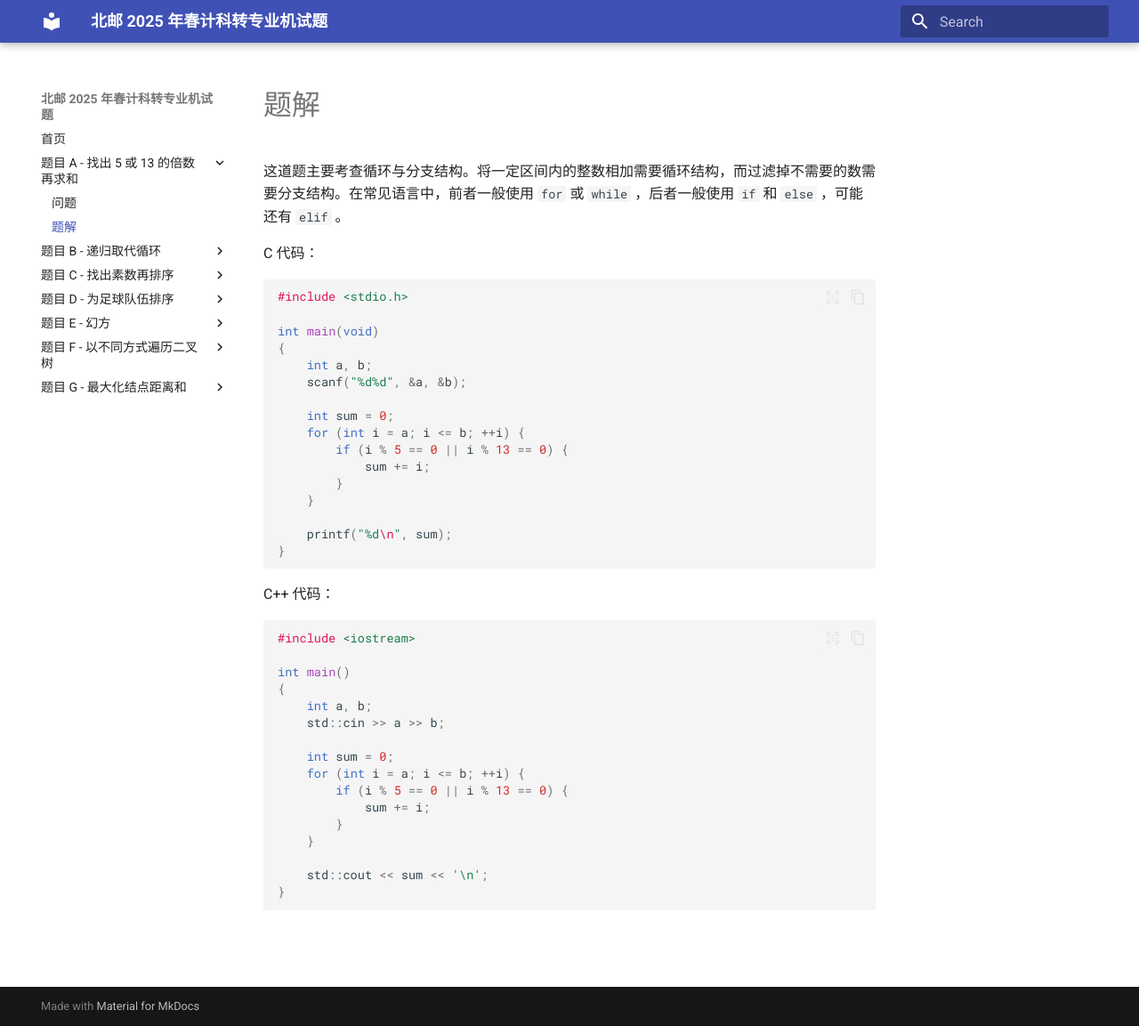
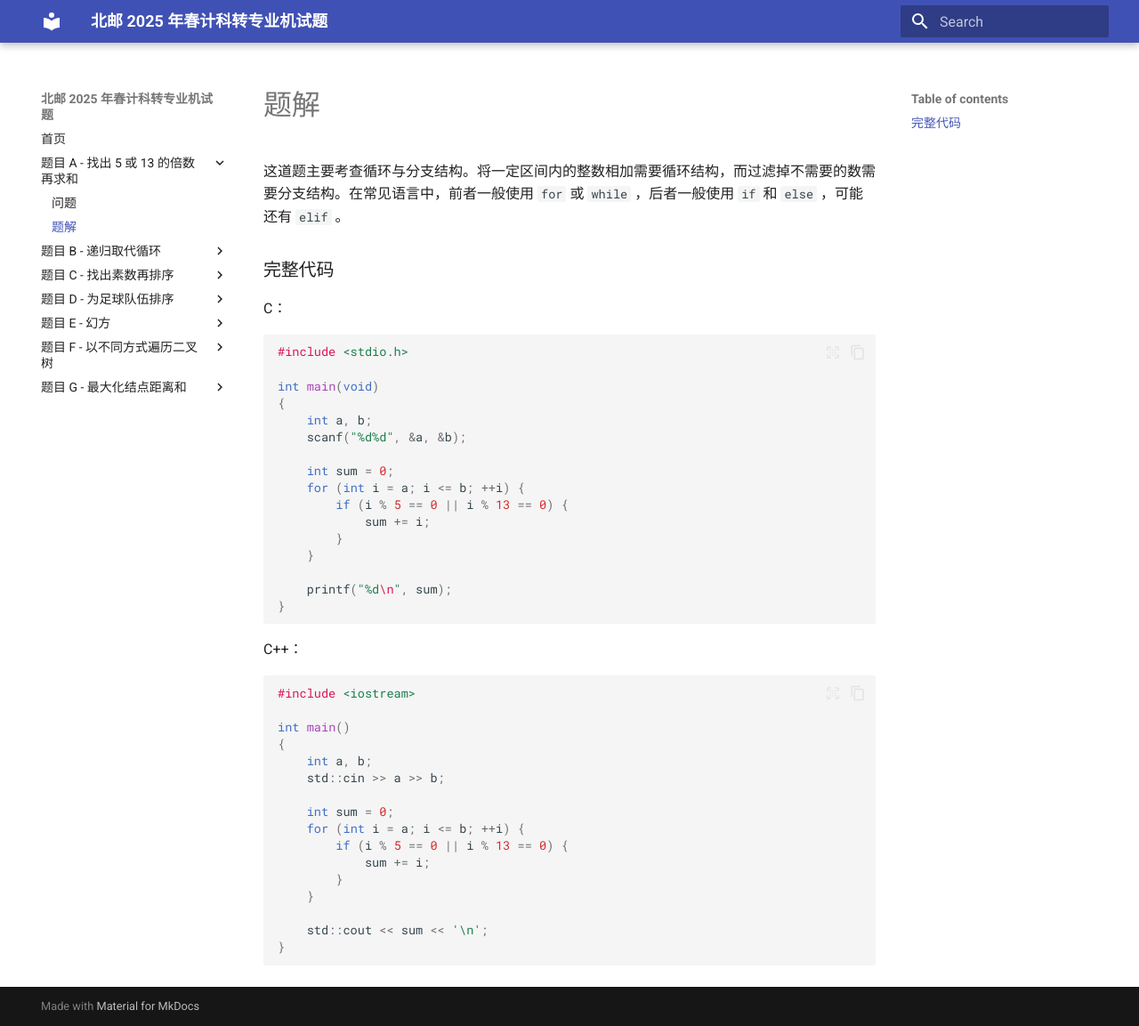
Before and after one commit to LS-Hower/bupt-major-switching-programming-questions, an MkDocs documentation site: the page built from docs/problem-a/answer.md, in a window 1280 px wide and 1153 px high. Shown: the whole window at 89% size. Built offline with MkDocs 1.6.1 and Material for MkDocs 9.7.7, drawn with Linux system fonts in a browser that asks for light colours.

Commit message:
Unify anwers' format

````diff
--- a/docs/problem-a/answer.md
+++ b/docs/problem-a/answer.md
@@ -1,6 +1,8 @@
 这道题主要考查循环与分支结构。将一定区间内的整数相加需要循环结构，而过滤掉不需要的数需要分支结构。在常见语言中，前者一般使用 `for` 或 `while` ，后者一般使用 `if` 和 `else` ，可能还有 `elif` 。
 
-C 代码：
+### 完整代码
+
+C：
 
 ```c
 #include <stdio.h>
````
Also changed, not shown: other parts of docs/problem-a/answer.md (+1 -1 lines).
